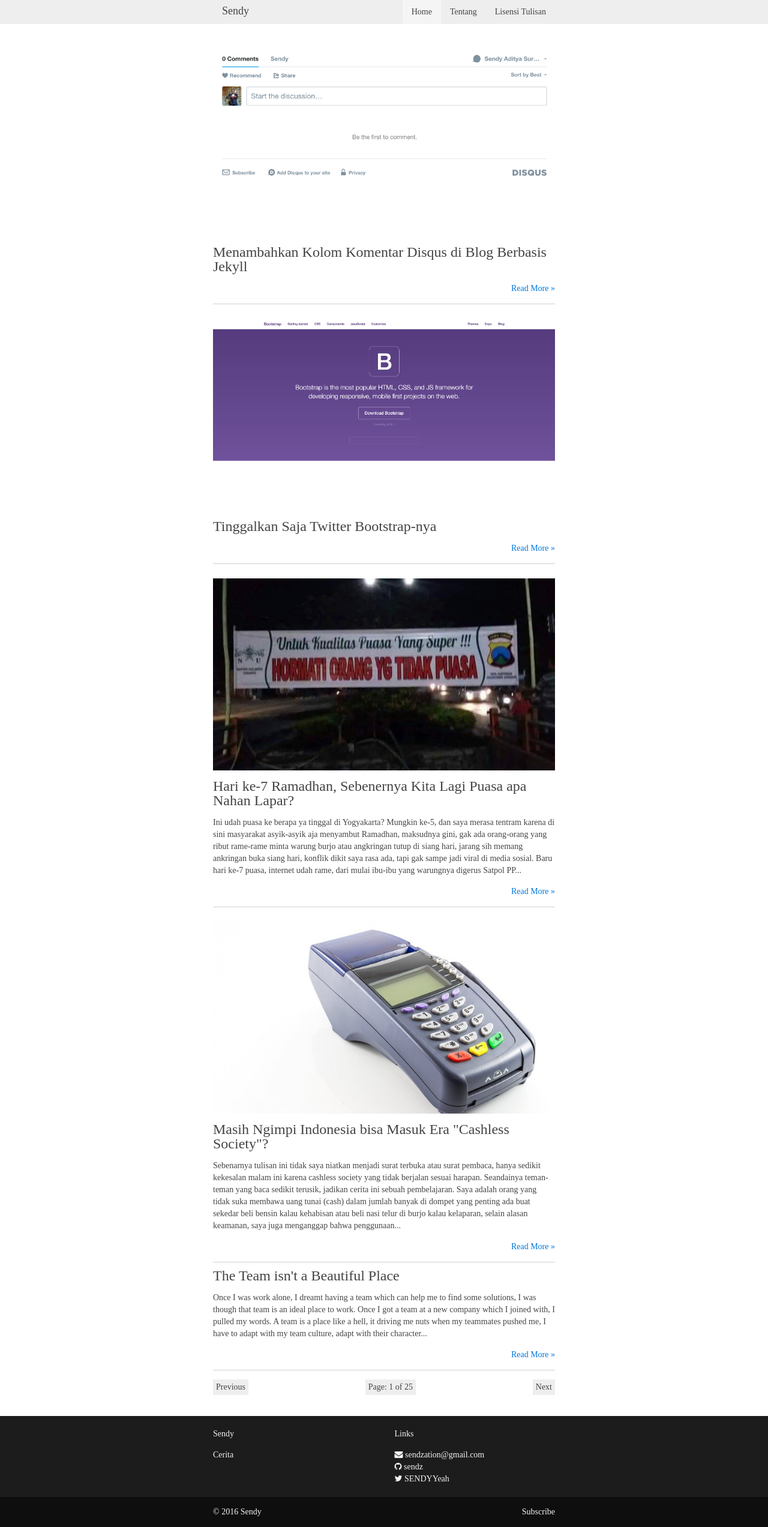
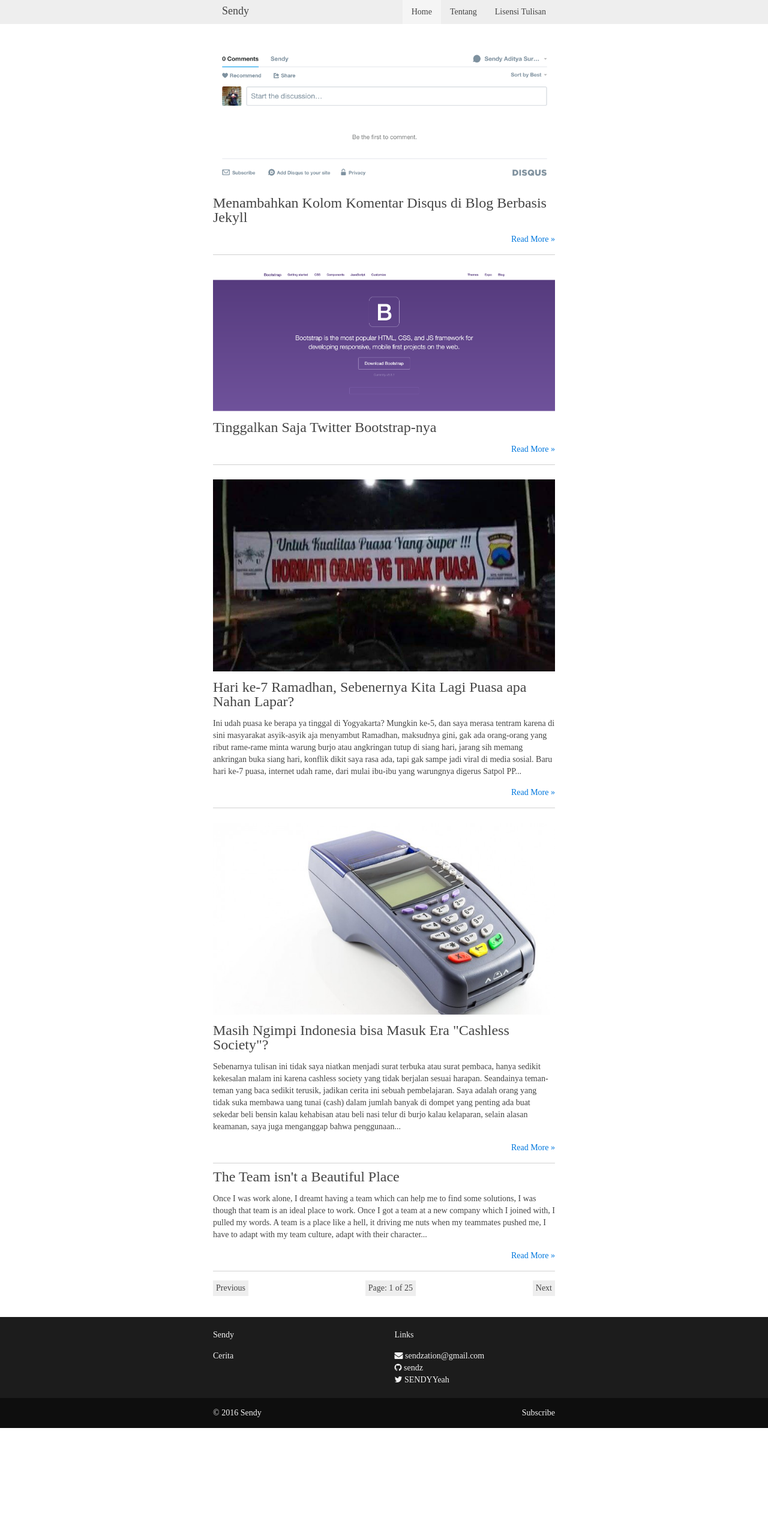
Before and after one commit to sendz/sendz.github.io, a Jekyll site: the page built from index.html, in a window 1280 px wide. Shown: the whole page at 60% size. Built offline with Jekyll 4.4.1, drawn with Linux system fonts in a browser that asks for light colours; nearby versions of some CDN libraries; some web fonts are replaced; the list of posts is cut into pages by our own code; after the commit the page ends 2380 px from its top, so only the background shows below that.

Commit message:
Fix height of featured image on mobile

```diff
--- a/css/style.css
+++ b/css/style.css
@@ -1,2 +1,2 @@
-@import "https://fonts.googleapis.com/css?family=Droid+Serif";body,h1,h2,h3,h4,h5,h6,.uk-navbar-nav>li>a{font-family:'Droid Serif', serif}@media only screen and (min-width: 993px){.uk-container,.container{width:50%}}img{max-width:100%}.uk-page-footer{background:#1C1C1C;margin-top:20px;padding-top:20px;color:#F2F2F2}.uk-page-footer a,.uk-page-footer h5{color:#F2F2F2}.uk-footer-copyright{background-color:rgba(0,0,0,0.5);height:50px;line-height:50px;overflow:hidden;font-weight:300;margin-top:20px;color:#F2F2F2}.uk-footer-copyright a,.uk-footer-copyright h5{color:#F2F2F2}.uk-cover-background{height:320px;margin:1em 0em;overflow:hidden;object-position:center;-o-object-position:center}.uk-cover-background>img{width:100%}ul.no-style{margin:0px;padding-left:0px}ul.no-style>li{list-style:none}article{margin:10px 0px;border-bottom:1px solid #d1d1d1}header{margin-bottom:10px}
+@import "https://fonts.googleapis.com/css?family=Droid+Serif";body,h1,h2,h3,h4,h5,h6,.uk-navbar-nav>li>a{font-family:'Droid Serif', serif}@media only screen and (min-width: 993px){.uk-container,.container{width:50%}}img{max-width:100%}.uk-page-footer{background:#1C1C1C;margin-top:20px;padding-top:20px;color:#F2F2F2}.uk-page-footer a,.uk-page-footer h5{color:#F2F2F2}.uk-footer-copyright{background-color:rgba(0,0,0,0.5);height:50px;line-height:50px;overflow:hidden;font-weight:300;margin-top:20px;color:#F2F2F2}.uk-footer-copyright a,.uk-footer-copyright h5{color:#F2F2F2}.uk-cover-background{max-height:320px;margin:1em 0em;overflow:hidden;object-position:center;-o-object-position:center}.uk-cover-background>img{width:100%}ul.no-style{margin:0px;padding-left:0px}ul.no-style>li{list-style:none}article{margin:10px 0px;border-bottom:1px solid #d1d1d1}header{margin-bottom:10px}
 /*# sourceMappingURL=style.css.map */
--- a/css/style.scss
+++ b/css/style.scss
@@ -38,7 +38,7 @@ img {
 }
 
 .uk-cover-background {
-  height: 320px;
+  max-height: 320px;
   margin: 1em 0em;
   overflow: hidden;
   object-position: center;
```
